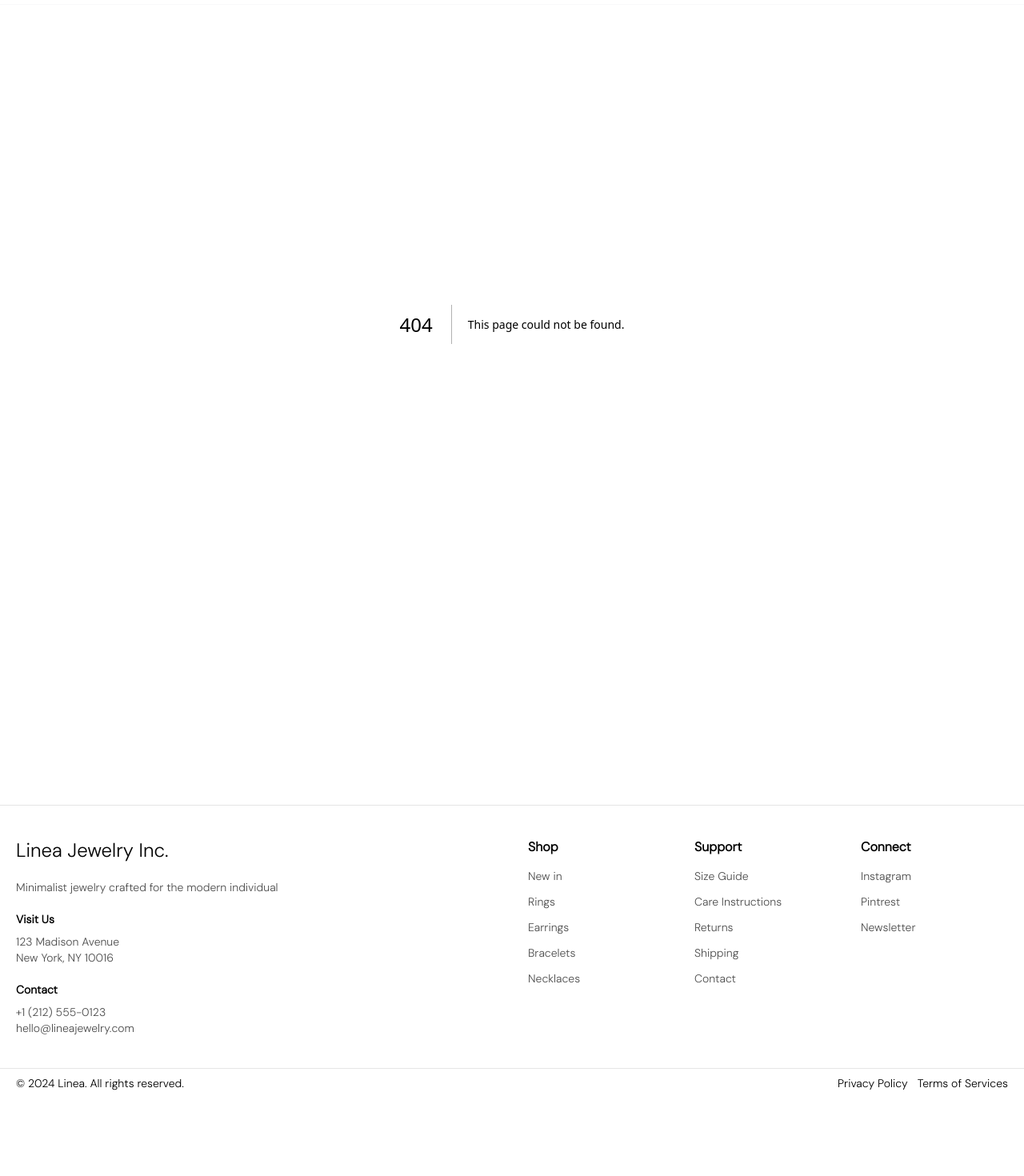
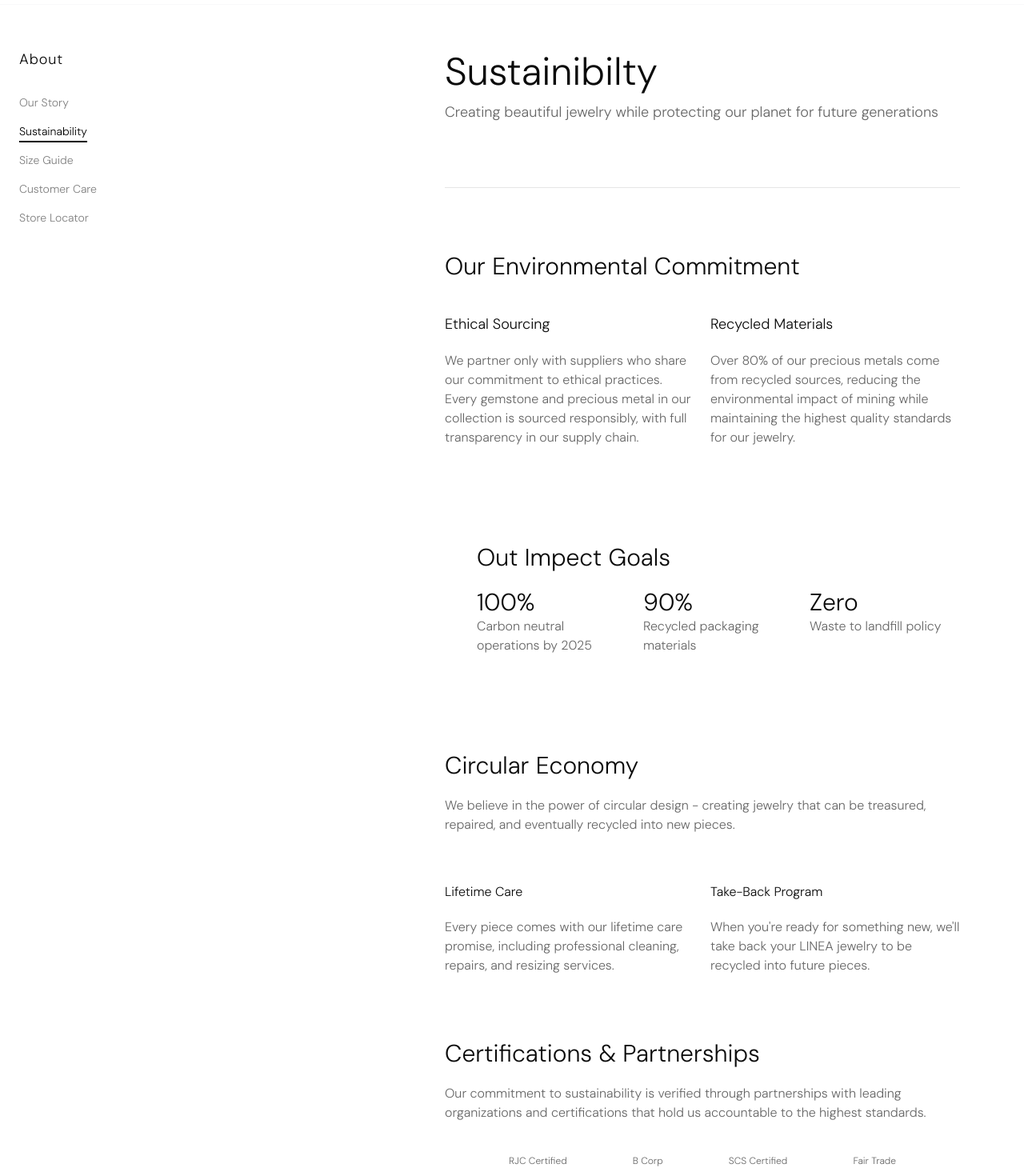
Before and after one commit to ts-krish/linea-jewellery, a Next.js app: page /about/sustainability in a window 1280 px wide. Before the commit this address had no page. Shown: the part 60-1530 px from the top of the page at 80% size. Before the commit the page ends 1432 px from the top, so only its background shows below. Built offline with nearby package versions, Linux system fonts and the light colour scheme.

Commit message:
Added sustainability page in about route

```diff
--- a/src/app/about/layout.tsx
+++ b/src/app/about/layout.tsx
@@ -8,9 +8,9 @@ export default function AboutLayout({
   return (
     <div className="flex flex-col md:flex-row min-h-screen">
       <Aside />
-      <div className="flex-1 w-full">
-        {children}
-      </div>
+      <section className="flex-1 w-full">
+        <div className="md:pl-75 mt-10 pt-5 w-full px-5 md:px-20">{children}</div>
+      </section>
     </div>
   );
 }
--- /dev/null
+++ b/src/app/about/sustainability/page.tsx
@@ -0,0 +1,6 @@
+import { Sustainable } from "@/modules/about";
+const SustainablityPage = () => {
+  return <Sustainable />;
+};
+
+export default SustainablityPage;
--- a/src/modules/about/OurStory.tsx
+++ b/src/modules/about/OurStory.tsx
@@ -4,8 +4,7 @@ import Image from "next/image";
 
 const OurStory = () => {
   return (
-    <section className="flex mt-10 pt-5">
-      <div className="md:ml-40 w-full px-10">
+      <div className="w-full">
         <div className="flex gap-5 flex-col ">
           <h1 className="text-5xl">Our Story</h1>
           <p className="text-black/70 text-lg">
@@ -94,7 +93,6 @@ const OurStory = () => {
           </div>
         </div>
       </div>
-    </section>
   );
 };
 
--- /dev/null
+++ b/src/modules/about/Sustainable.tsx
@@ -0,0 +1,102 @@
+import { Separator } from "@/components/ui";
+const Sustainable = () => {
+  return (
+    <div>
+      <div className="flex flex-col gap-3">
+        <h1 className="text-5xl">Sustainibilty</h1>
+        <p className="text-black/60 text-lg">
+          Creating beautiful jewelry while protecting our planet for future
+          generations
+        </p>
+      </div>
+      <div className="py-20">
+        <Separator />
+      </div>
+      <div>
+        <div className="flex flex-col">
+          <h2 className="text-3xl">Our Environmental Commitment</h2>
+        </div>
+        <div className="grid grid-cols-1 mt-10 md:grid-cols-2 gap-5">
+          <div className="flex flex-col gap-5">
+            <h3 className="text-lg">Ethical Sourcing</h3>
+            <p className="text-black/60">
+              We partner only with suppliers who share our commitment to ethical
+              practices. Every gemstone and precious metal in our collection is
+              sourced responsibly, with full transparency in our supply chain.
+            </p>
+          </div>
+          <div className="flex flex-col gap-5">
+            <h3 className="text-lg">Recycled Materials</h3>
+            <p className="text-black/60">
+              Over 80% of our precious metals come from recycled sources,
+              reducing the environmental impact of mining while maintaining the
+              highest quality standards for our jewelry.
+            </p>
+          </div>
+        </div>
+      </div>
+      <div className="my-20 py-10 pl-10">
+        <div>
+          <h3 className="text-3xl">Out Impect Goals</h3>
+        </div>
+        <div className="mt-5 grid grid-cols-1 gap-5 md:grid-cols-3">
+          <div>
+            <h4 className="text-3xl">100%</h4>
+            <p className="text-black/60">Carbon neutral operations by 2025</p>
+          </div>
+          <div>
+            <h4 className="text-3xl">90%</h4>
+            <p className="text-black/60">Recycled packaging materials</p>
+          </div>
+          <div>
+            <h4 className="text-3xl">Zero</h4>
+            <p className="text-black/60">Waste to landfill policy</p>
+          </div>
+        </div>
+      </div>
+      <div className="my-20">
+        <div>
+          <h3 className="text-3xl">Circular Economy</h3>
+          <p className="text-black/60 py-5">
+            We believe in the power of circular design - creating jewelry that
+            can be treasured, repaired, and eventually recycled into new pieces.
+          </p>
+        </div>
+        <div className="grid grid-cols-1 mt-10 gap-5 md:grid-cols-2">
+          <div className="flex flex-col gap-5">
+            <p>Lifetime Care</p>
+            <p className="text-black/60">
+              Every piece comes with our lifetime care promise, including
+              professional cleaning, repairs, and resizing services.
+            </p>
+          </div>
+          <div className="flex flex-col gap-5">
+            <p>Take-Back Program</p>
+            <p className="text-black/60">
+              When you&apos;re ready for something new, we&apos;ll take back
+              your LINEA jewelry to be recycled into future pieces.
+            </p>
+          </div>
+        </div>
+      </div>
+      <div className="my-20">
+        <div className="flex flex-col gap-5">
+          <h3 className="text-3xl">Certifications & Partnerships</h3>
+          <p className="text-black/60">
+            Our commitment to sustainability is verified through partnerships
+            with leading organizations and certifications that hold us
+            accountable to the highest standards.
+          </p>
+        </div>
+        <div className="text-black/60 text-xs flex px-20 my-10 justify-between items-center">
+          <span>RJC Certified</span>
+          <span>B Corp</span>
+          <span>SCS Certified</span>
+          <span>Fair Trade</span>
+        </div>
+      </div>
+    </div>
+  );
+};
+
+export default Sustainable;
--- a/src/modules/about/index.ts
+++ b/src/modules/about/index.ts
@@ -1 +1,2 @@
 export { default as OurStory } from "./OurStory";
+export { default as Sustainable } from "./Sustainable";
```
